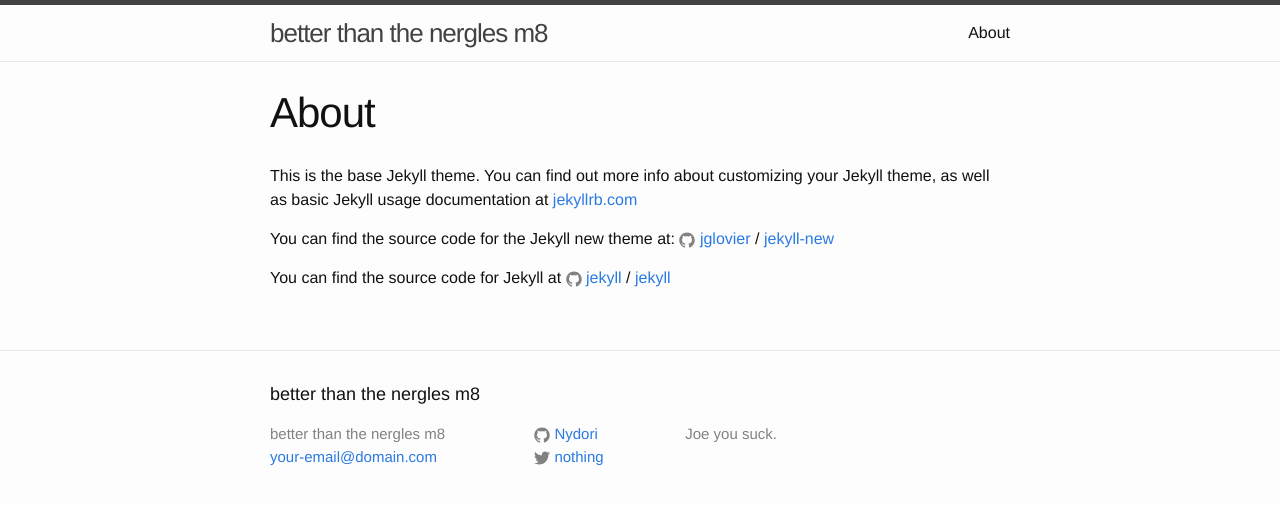
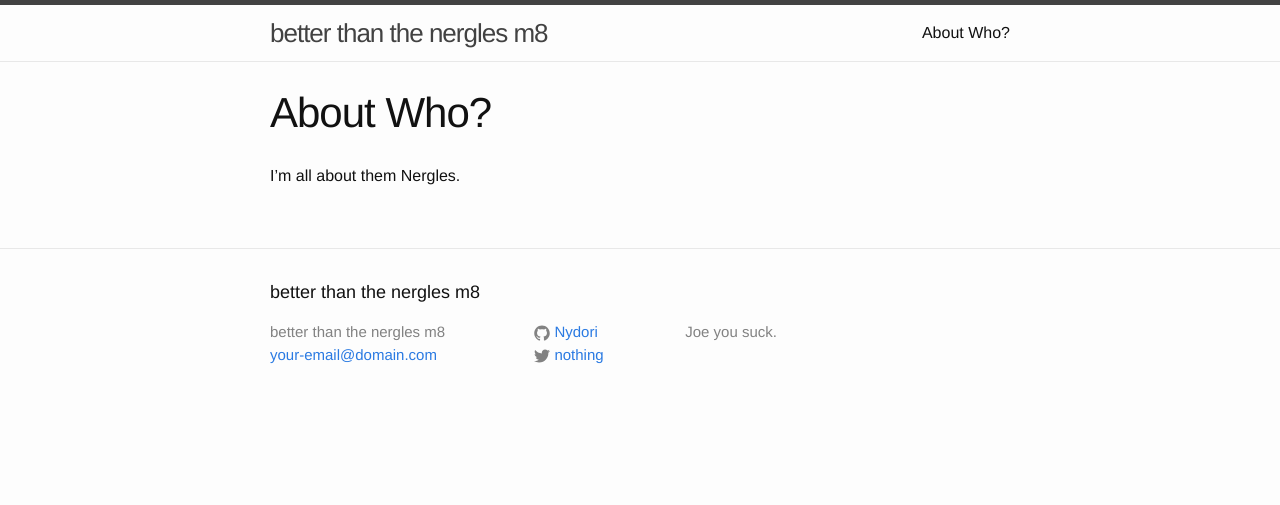
Before and after one commit to Nydori/Nydori.github.io, a Jekyll site: the page built from about.md, in a window 1280 px wide. Shown: the top 505 px of the page. Built offline with Jekyll 4.4.1, drawn with Linux system fonts in a browser that asks for light colours.

Commit message:
Update about.md

```diff
--- a/about.md
+++ b/about.md
@@ -1,15 +1,6 @@
 ---
 layout: page
-title: About
+title: About Who?
 permalink: /about/
 ---
-
-This is the base Jekyll theme. You can find out more info about customizing your Jekyll theme, as well as basic Jekyll usage documentation at [jekyllrb.com](http://jekyllrb.com/)
-
-You can find the source code for the Jekyll new theme at:
-{% include icon-github.html username="jglovier" %} /
-[jekyll-new](https://github.com/jglovier/jekyll-new)
-
-You can find the source code for Jekyll at
-{% include icon-github.html username="jekyll" %} /
-[jekyll](https://github.com/jekyll/jekyll)
+I'm all about them Nergles.
```
